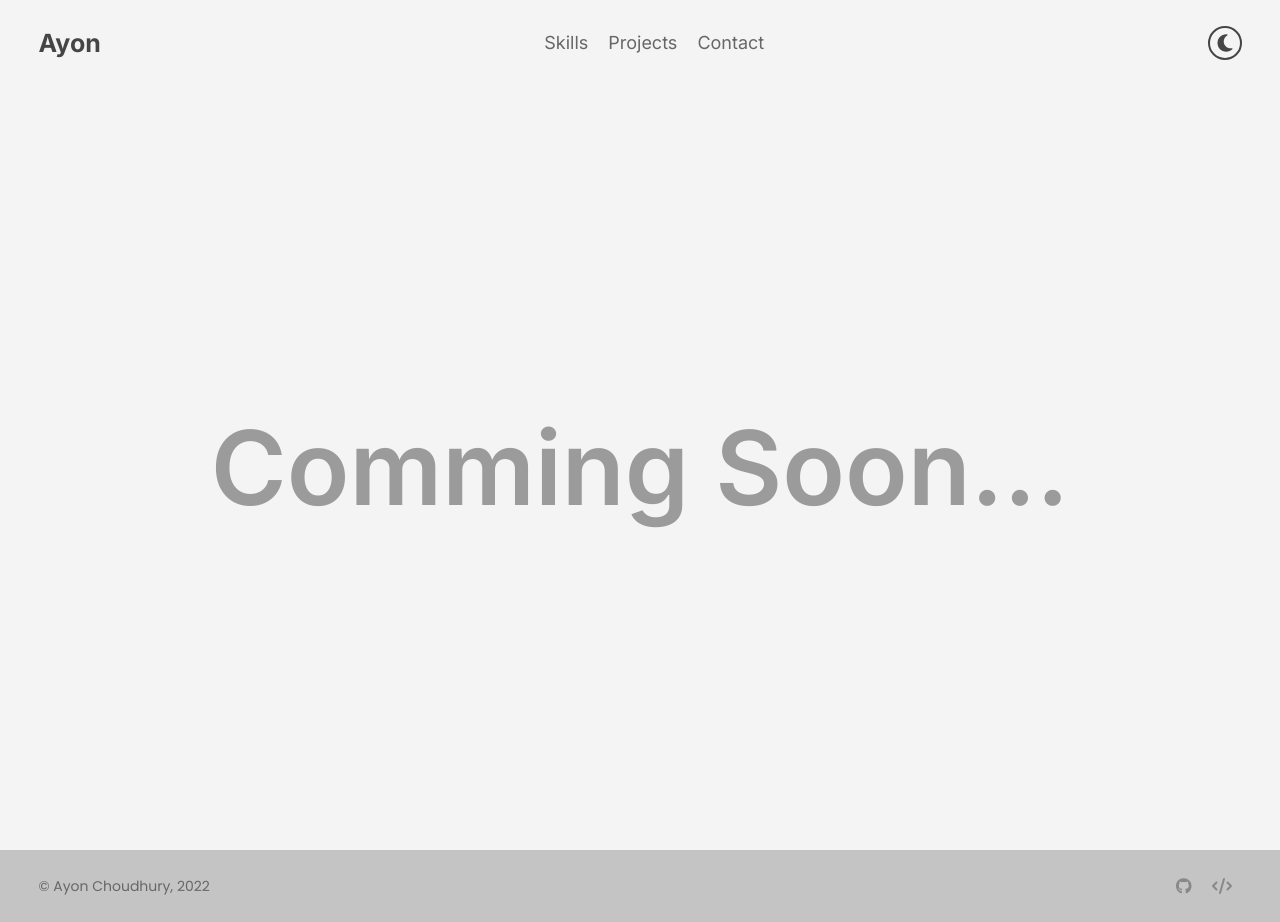
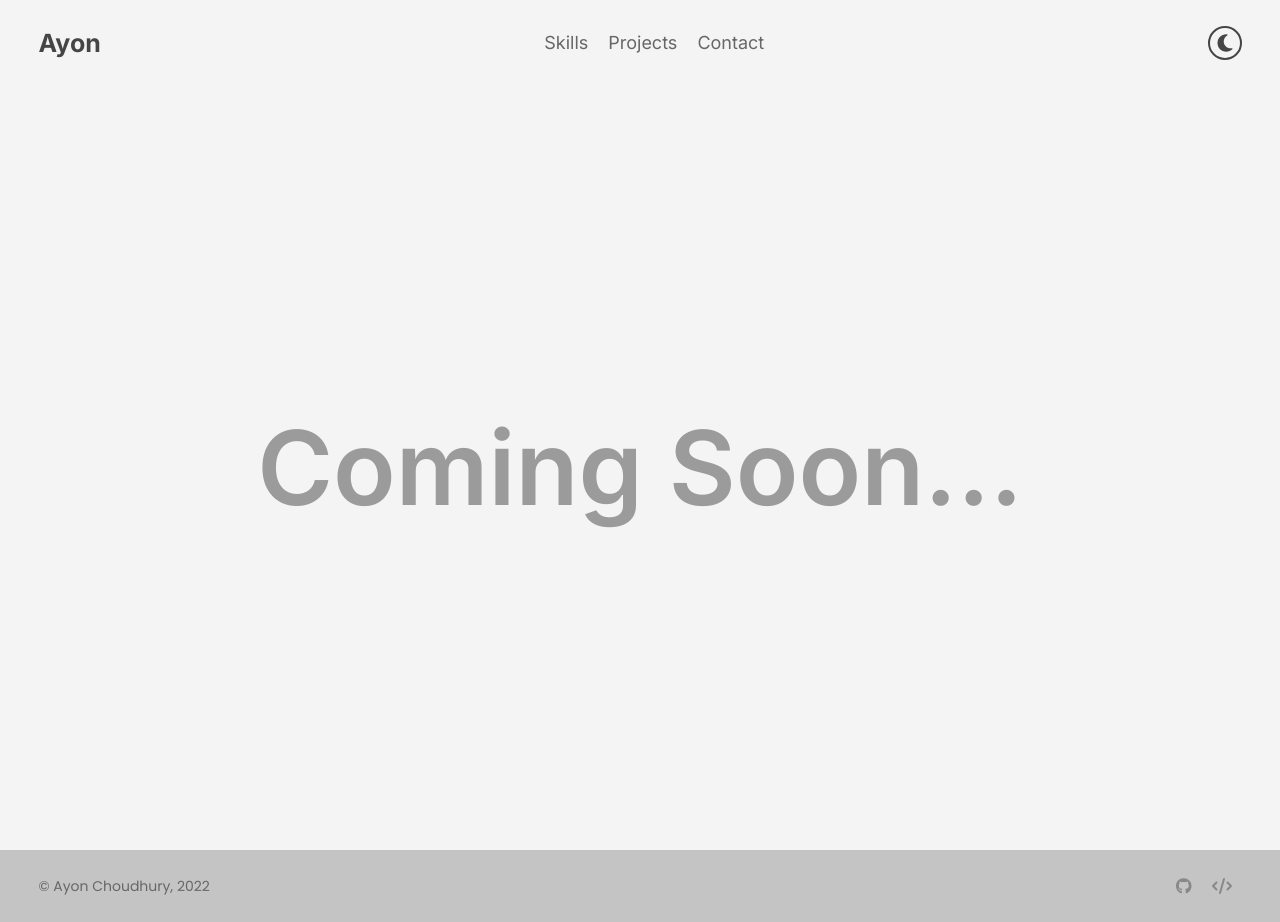
Before and after one commit to AyonC123/portfolio, a React (Create React App) app: page /contact in a window 1280 px wide. Built offline with nearby package versions, Linux system fonts and the light colour scheme.

Commit message:
fix: spelling error

```diff
--- a/src/pages/Contact.js
+++ b/src/pages/Contact.js
@@ -2,7 +2,7 @@ import React from "react"
 
 function Contact() {
   return (
-    <div className="temp-heading">Comming Soon...</div>
+    <div className="temp-heading">Coming Soon...</div>
   )
 }
 
```
